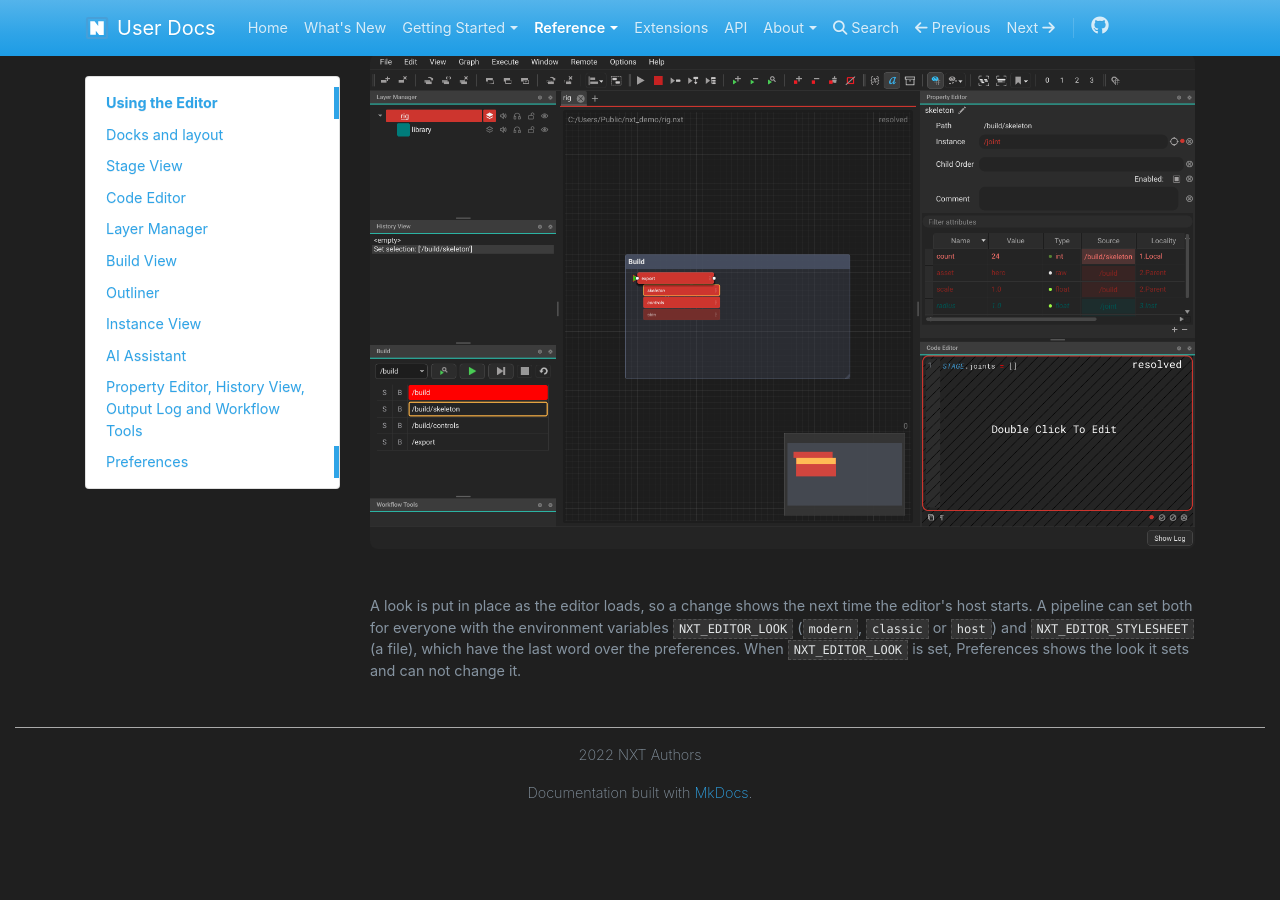
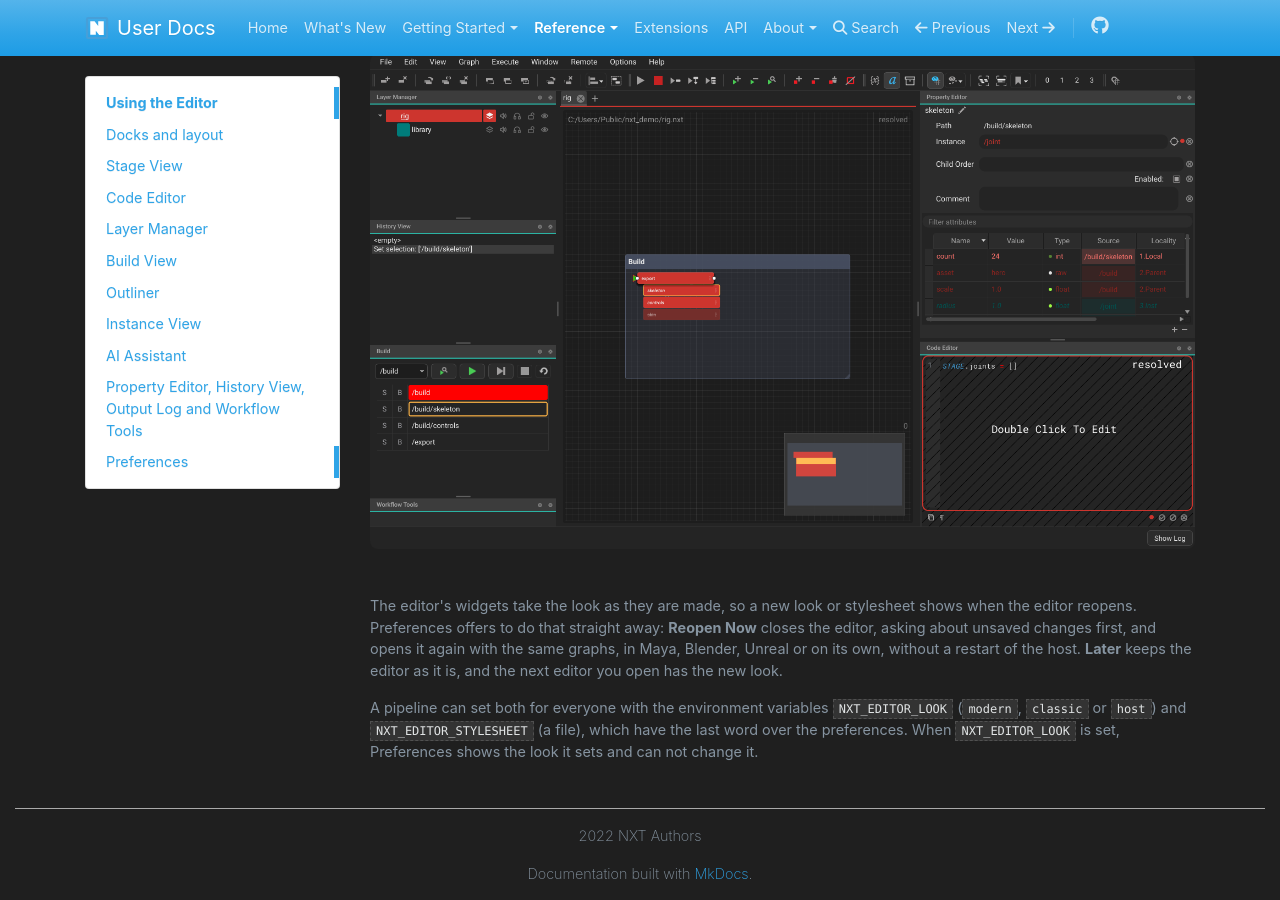
Before and after one commit to nxt-dev/nxt-dev.github.io, an MkDocs documentation site: the page built from docs/user_docs/docs/editor.md, in a window 1280 px wide and 900 px high, scrolled down 44168 px. Built offline with MkDocs 1.6.1, drawn with Linux system fonts in a browser that asks for light colours; nearby versions of some CDN libraries; before the commit the page ends 44988 px from its top, so only the background shows below that.

Commit message:
Reopen Now shows a new look without restarting the host
Co-Authored-By: Claude Opus 5.5 (1M context) <noreply@anthropic.com>
Claude-Session: https://claude.ai/code/session_01L3sBgXZyPfyXoG9XL5jphw

```diff
--- a/docs/user_docs/docs/editor.md
+++ b/docs/user_docs/docs/editor.md
@@ -1246,8 +1246,14 @@ QMenuBar, QMenu, QLabel {
 
 ![Modern, with the stylesheet above](images/look_stylesheet.png)
 
-A look is put in place as the editor loads, so a change shows the next
-time the editor's host starts. A pipeline can set both for everyone with
+The editor's widgets take the look as they are made, so a new look or
+stylesheet shows when the editor reopens. Preferences offers to do that
+straight away: **Reopen Now** closes the editor, asking about unsaved
+changes first, and opens it again with the same graphs, in Maya, Blender,
+Unreal or on its own, without a restart of the host. **Later** keeps the
+editor as it is, and the next editor you open has the new look.
+
+A pipeline can set both for everyone with
 the environment variables `NXT_EDITOR_LOOK` (`modern`, `classic` or
 `host`) and `NXT_EDITOR_STYLESHEET` (a file), which have the last word
 over the preferences. When `NXT_EDITOR_LOOK` is set, Preferences shows
```
Also changed, not shown: docs/user_docs/docs/whats_new.md (+2 -1 lines).
